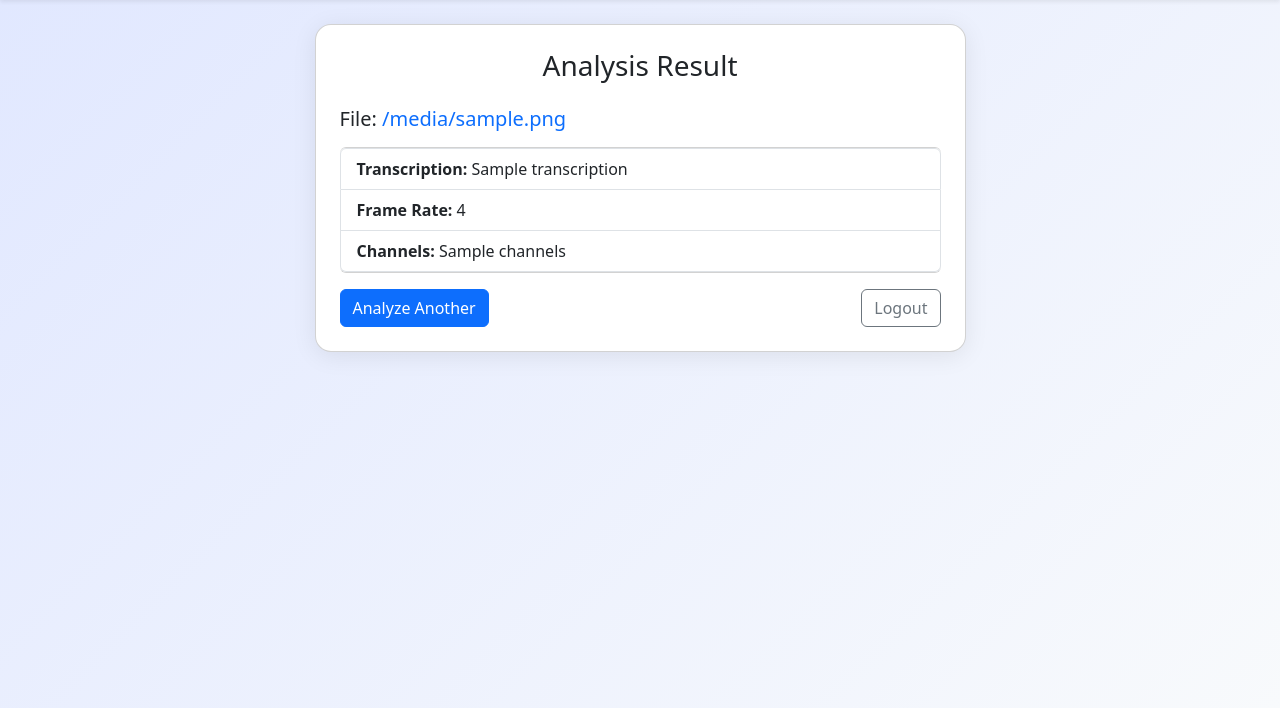
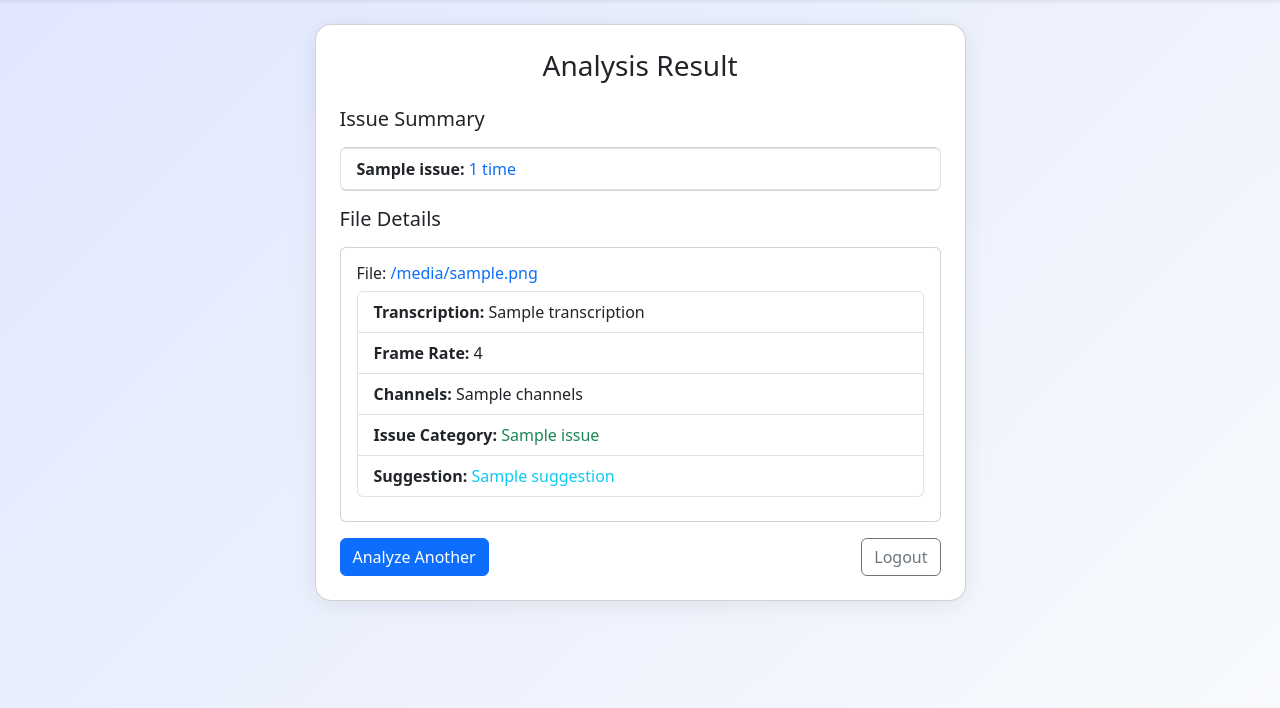
Before and after one commit to vaibhav997919/CallSense, a Flask app: template templates/result.html in a window 1280 px wide. Shown: the part 92-800 px from the top of the page. Run offline with Flask 3, Linux system fonts and the light colour scheme; the template is opened without the code that fills it: most values are stand-ins (such as "Sample title", 1, 10 or a date in 2020).

Commit message:
Update result.html

```diff
--- a/templates/result.html
+++ b/templates/result.html
@@ -40,12 +40,31 @@
                 <div class="text-center mb-3">
                     <h3>Analysis Result</h3>
                 </div>
-                <h5 class="mb-3">File: <span class="text-primary">{{ filename }}</span></h5>
-                <ul class="list-group mb-3">
-                    <li class="list-group-item"><strong>Transcription:</strong> <span class="text-dark">{{ result.transcription }}</span></li>
-                    <li class="list-group-item"><strong>Frame Rate:</strong> <span class="text-dark">{{ result.frame_rate }}</span></li>
-                    <li class="list-group-item"><strong>Channels:</strong> <span class="text-dark">{{ result.channels }}</span></li>
-                </ul>
+                {% if issue_counts %}
+                    <h5 class="mb-3">Issue Summary</h5>
+                    <ul class="list-group mb-3">
+                        {% for issue, count in issue_counts.items() %}
+                            <li class="list-group-item"><strong>{{ issue }}:</strong> <span class="text-primary">{{ count }} time{{ 's' if count > 1 else '' }}</span></li>
+                        {% endfor %}
+                    </ul>
+                {% endif %}
+                {% if file_results %}
+                    <h5 class="mb-3">File Details</h5>
+                    {% for file in file_results %}
+                        <div class="card mb-3">
+                            <div class="card-body">
+                                <h6 class="card-title">File: <span class="text-primary">{{ file.filename }}</span></h6>
+                                <ul class="list-group mb-2">
+                                    <li class="list-group-item"><strong>Transcription:</strong> <span class="text-dark">{{ file.result.transcription }}</span></li>
+                                    <li class="list-group-item"><strong>Frame Rate:</strong> <span class="text-dark">{{ file.result.frame_rate }}</span></li>
+                                    <li class="list-group-item"><strong>Channels:</strong> <span class="text-dark">{{ file.result.channels }}</span></li>
+                                    <li class="list-group-item"><strong>Issue Category:</strong> <span class="text-success">{{ file.issue }}</span></li>
+                                    <li class="list-group-item"><strong>Suggestion:</strong> <span class="text-info">{{ file.suggestion }}</span></li>
+                                </ul>
+                            </div>
+                        </div>
+                    {% endfor %}
+                {% endif %}
                 <div class="d-flex justify-content-between">
                     <a href="/upload" class="btn btn-primary">Analyze Another</a>
                     <a href="/logout" class="btn btn-outline-secondary">Logout</a>
```
